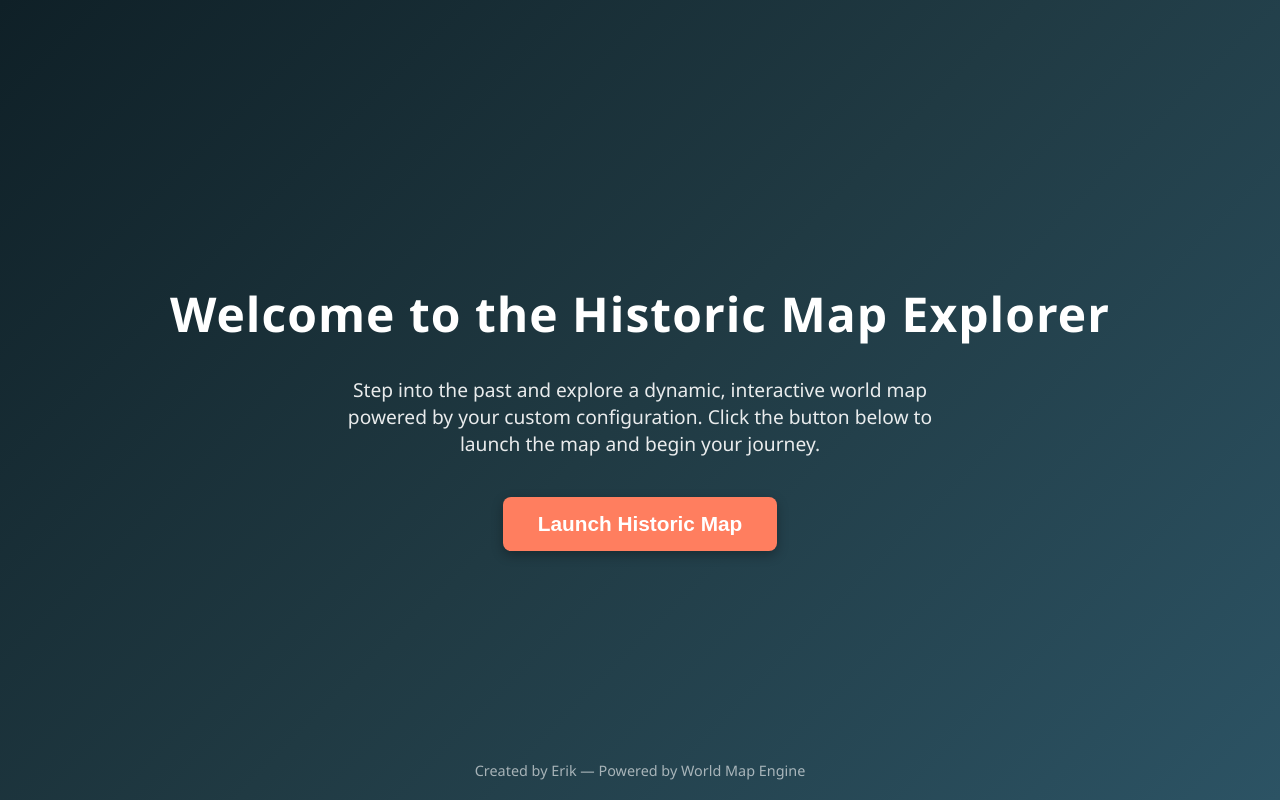
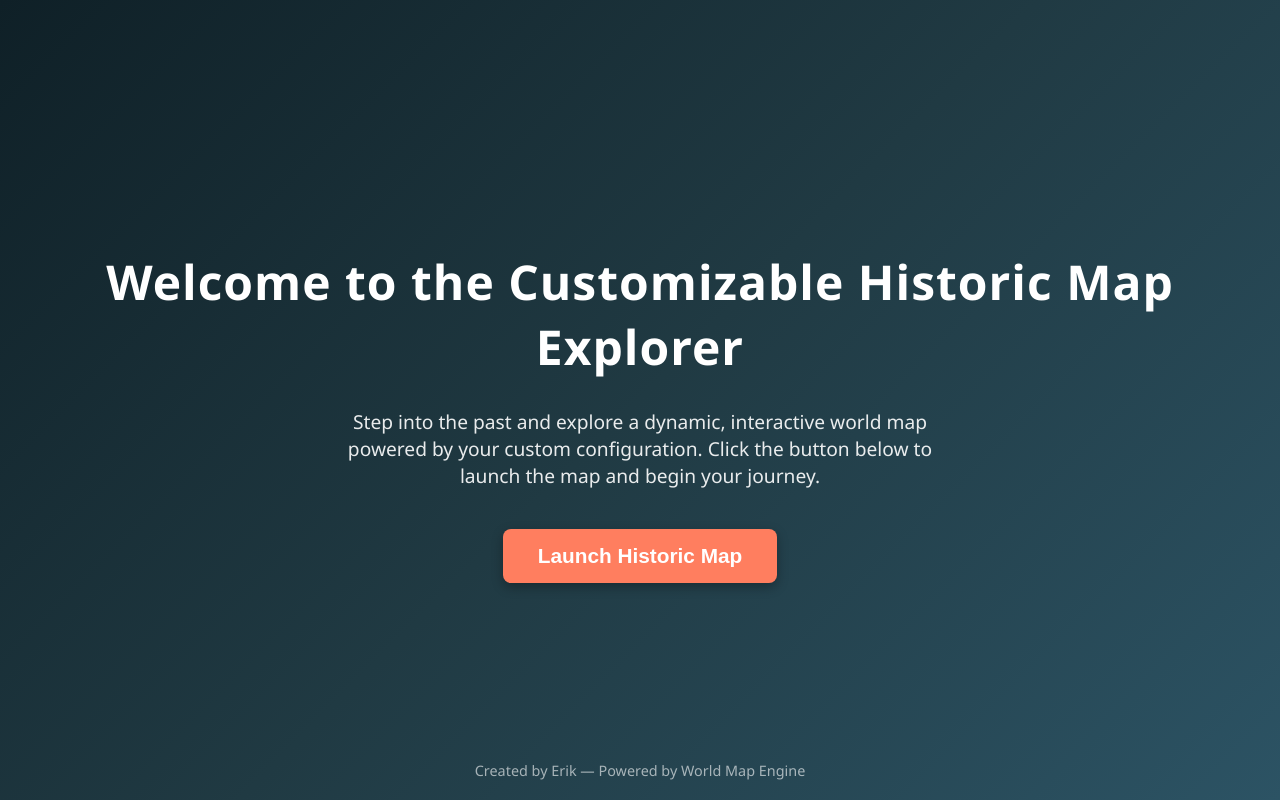
Before and after one commit to eriksoeb/test, a plain HTML site: page index.html in a window 1280 px wide. Drawn offline with Linux system fonts and the light colour scheme.

Commit message:
Update index.html

```diff
--- a/index.html
+++ b/index.html
@@ -62,7 +62,7 @@
 
 <body>
 
-    <h1>Welcome to the Historic Map Explorer</h1>
+    <h1>Welcome to the Customizable Historic Map Explorer</h1>
     <p>
         Step into the past and explore a dynamic, interactive world map powered by your custom configuration.
         Click the button below to launch the map and begin your journey.
```
